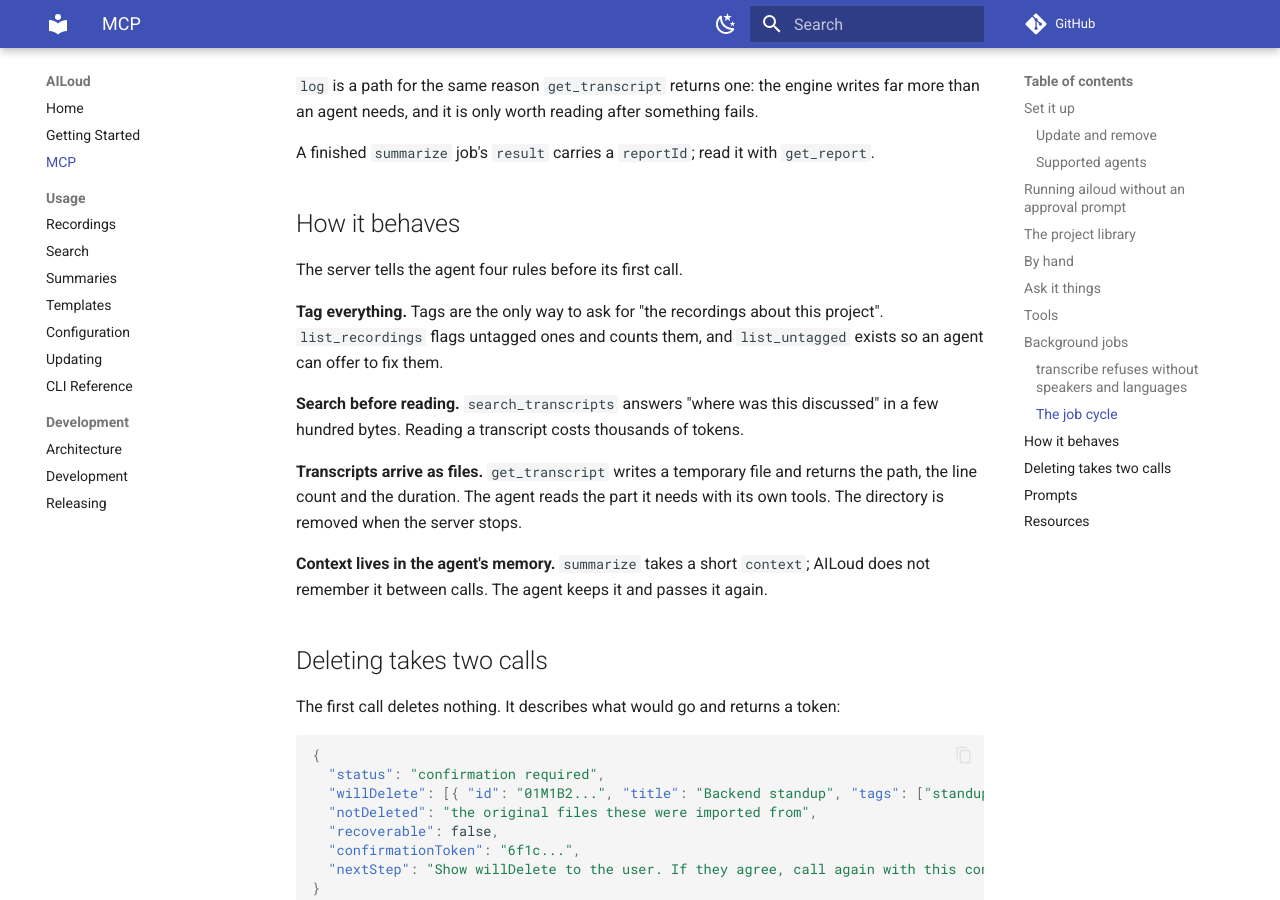
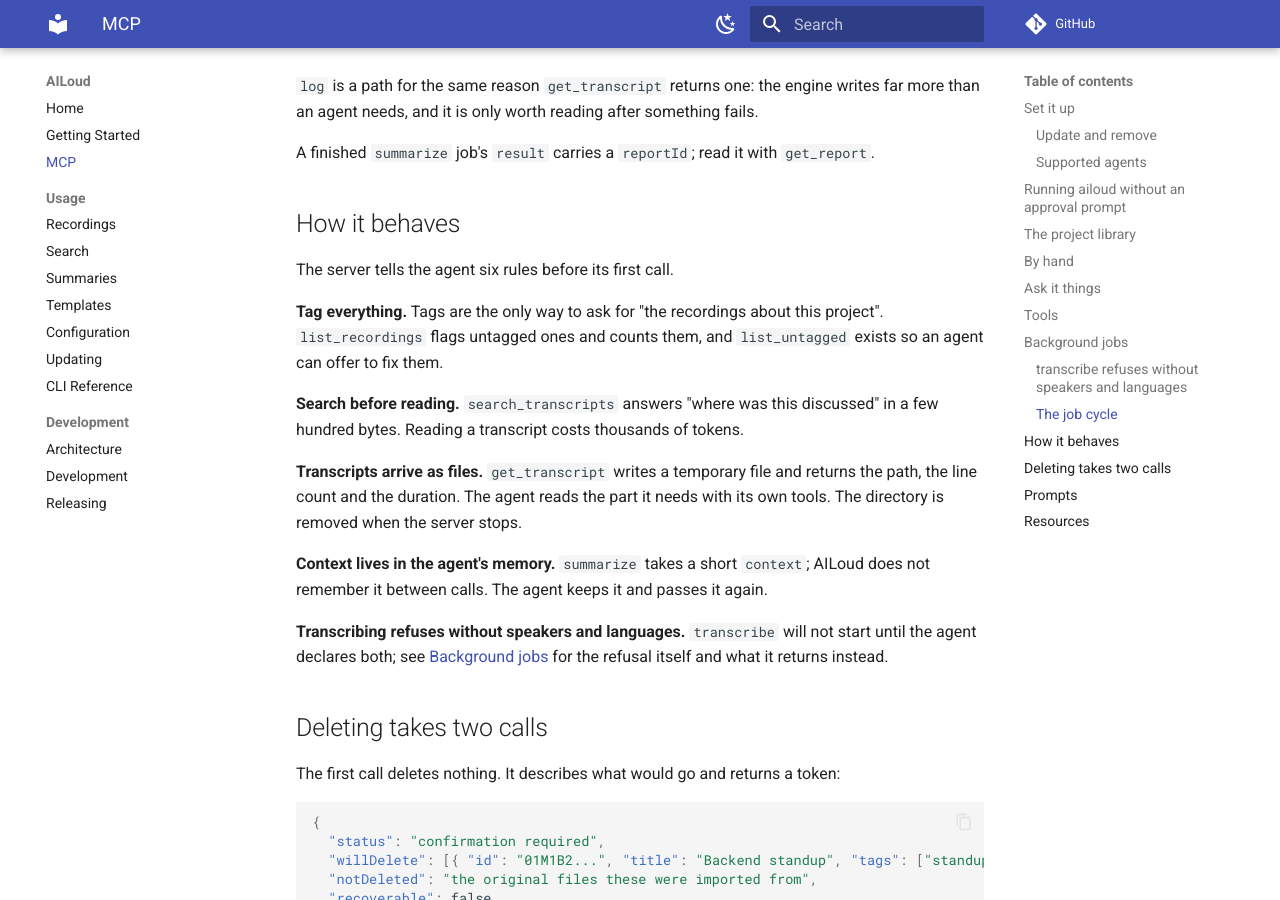
Before and after one commit to lorem-dev/ailoud, an MkDocs documentation site: the page built from docs/mcp.md, in a window 1280 px wide and 900 px high, scrolled down 6953 px. Built offline with MkDocs 1.6.1 and Material for MkDocs 9.7.7, drawn with Linux system fonts in a browser that asks for light colours; comment, search, counter and statistics services are not loaded; the version menu is left out.

Commit message:
fix: correct rule 6's job result claim and the docs rule count
A finished transcribe job returns recording ids under `transcribed`,
never transcript ids; rule 6 said otherwise. Also brings the docs
site's stated rule count in line with the six rules it actually sends,
and mentions the transcribe refusal among them.

```diff
--- a/docs/mcp.md
+++ b/docs/mcp.md
@@ -303,7 +303,7 @@
 
 ## How it behaves
 
-The server tells the agent four rules before its first call.
+The server tells the agent six rules before its first call.
 
 **Tag everything.** Tags are the only way to ask for "the recordings about this
 project". `list_recordings` flags untagged ones and counts them, and
@@ -320,6 +320,10 @@
 **Context lives in the agent's memory.** `summarize` takes a short `context`;
 AILoud does not remember it between calls. The agent keeps it and passes it
 again.
+
+**Transcribing refuses without speakers and languages.** `transcribe` will
+not start until the agent declares both; see [Background
+jobs](#background-jobs) for the refusal itself and what it returns instead.
 
 ## Deleting takes two calls
 
```
Also changed, not shown: 1 other file.
